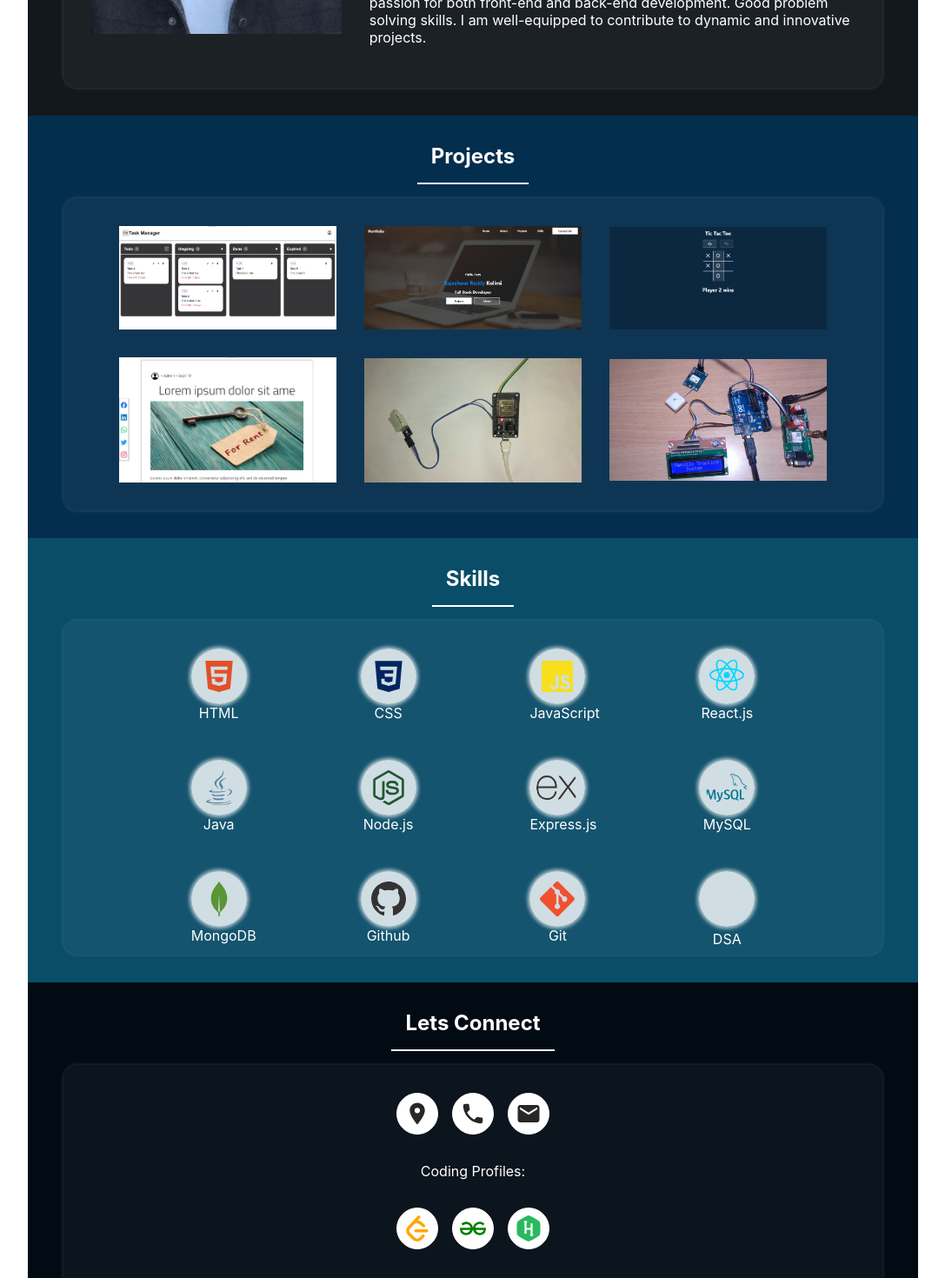
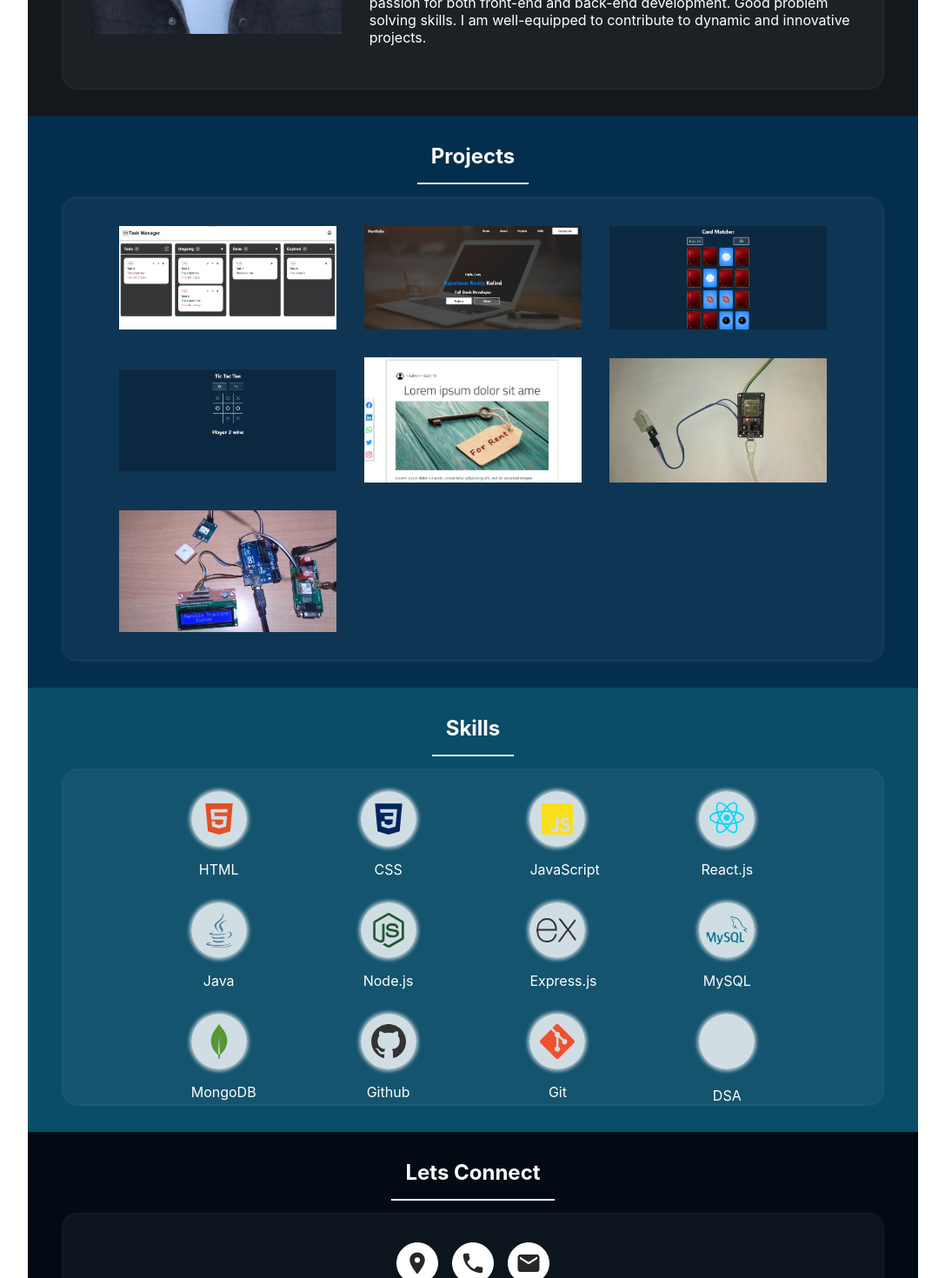
Before and after one commit to RajeshwarReddyKolimi/Portfolio, a React (Create React App) app: page / in a window 1280 px wide. Shown: the part 1302-2772 px from the top of the page at 87% size, without its empty margins (96-1183 px from the left). Built offline with nearby package versions, Linux system fonts and the light colour scheme; some icons are missing.

Commit message:
minor update

```diff
--- a/src/Components/Projects.js
+++ b/src/Components/Projects.js
@@ -35,7 +35,7 @@ export default function Projects() {
         "Git",
         "GitHub",
     ];
-
+    const skills7 = ["HTML", "CSS", "React.js", "JavaScript", "Git", "GitHub"];
     const skills3 = ["HTML", "CSS", "React.js", "JavaScript", "Git", "GitHub"];
     const skills4 = [
         "HTML",
@@ -81,11 +81,20 @@ export default function Projects() {
                 />
                 <ProjectCard
                     showItems={showItems}
+                    imgSrc="/CardMatching.png"
+                    title="Card Matching Game"
+                    skills={skills7}
+                    git="https://github.com/RajeshwarReddyKolimi/card-matching-game"
+                    web="https://card-matching-game-by-rajeshwar.netlify.app/"
+                    description="Card Matching is a single player memory game, which involves memorising and matching pair of cards. This project is built using React.js, HTML, CSS and the game is responsive."
+                />
+                <ProjectCard
+                    showItems={showItems}
                     imgSrc="/TicTacToe.png"
                     title="Tic-Tac-Toe"
                     skills={skills3}
-                    git="https://github.com/RajeshwarReddyKolimi/TicTacToe"
-                    web=""
+                    git="https://github.com/RajeshwarReddyKolimi/Tic-Tac-Toe"
+                    web="https://tic-tac-toe-by-rajeshwar.netlify.app/"
                     description="Tic-Tac-Toe is a classic two player game everyone played atleast once. This is built using React. It uses the basic React concepts in its functionality."
                 />
                 <ProjectCard
--- a/src/Components/Skills.js
+++ b/src/Components/Skills.js
@@ -36,7 +36,7 @@ export default function Skills() {
                         style={{ color: "#e34f26" }}
                         className="skill-icon"
                     />
-                    HTML
+                    <p> HTML</p>{" "}
                 </li>
                 <li
                     className={` skill-item ${
@@ -47,7 +47,7 @@ export default function Skills() {
                         style={{ color: "#002561" }}
                         className="skill-icon"
                     />
-                    CSS
+                    <p> CSS</p>{" "}
                 </li>
                 <li
                     className={` skill-item ${
@@ -58,7 +58,7 @@ export default function Skills() {
                         style={{ color: "#f7df1e" }}
                         className="skill-icon"
                     />
-                    JavaScript
+                    <p> JavaScript</p>{" "}
                 </li>
                 <li
                     className={` skill-item ${
@@ -69,7 +69,7 @@ export default function Skills() {
                         style={{ color: "#00d8ff" }}
                         className="skill-icon"
                     />
-                    React.js
+                    <p> React.js</p>{" "}
                 </li>
                 <li
                     className={` skill-item ${
@@ -80,7 +80,7 @@ export default function Skills() {
                         style={{ color: "#5382a1" }}
                         className="skill-icon"
                     />
-                    Java
+                    <p> Java</p>{" "}
                 </li>
                 <li
                     className={` skill-item ${
@@ -91,7 +91,7 @@ export default function Skills() {
                         style={{ color: "#215732" }}
                         className="skill-icon"
                     />
-                    Node.js
+                    <p> Node.js</p>{" "}
                 </li>
                 <li
                     className={` skill-item ${
@@ -102,7 +102,7 @@ export default function Skills() {
                         style={{ color: "#333333" }}
                         className="skill-icon"
                     />
-                    Express.js
+                    <p> Express.js</p>{" "}
                 </li>
                 <li
                     className={` skill-item ${
@@ -113,7 +113,7 @@ export default function Skills() {
                         style={{ color: "#00758f" }}
                         className="skill-icon"
                     />
-                    MySQL
+                    <p> MySQL</p>{" "}
                 </li>
                 <li
                     className={` skill-item ${
@@ -124,7 +124,7 @@ export default function Skills() {
                         style={{ color: "#589636" }}
                         className="skill-icon"
                     />
-                    MongoDB
+                    <p> MongoDB</p>{" "}
                 </li>
                 <li
                     className={` skill-item ${
@@ -135,7 +135,7 @@ export default function Skills() {
                         style={{ color: "#333" }}
                         className="skill-icon"
                     />
-                    Github
+                    <p> Github</p>{" "}
                 </li>
                 <li
                     className={` skill-item ${
@@ -146,7 +146,7 @@ export default function Skills() {
                         style={{ color: "#F1502F" }}
                         className="skill-icon"
                     />
-                    Git
+                    <p> Git</p>{" "}
                 </li>
                 <li
                     className={` skill-item ${
@@ -157,7 +157,7 @@ export default function Skills() {
                         style={{ color: "#C70039" }}
                         className="skill-icon"
                     />
-                    DSA
+                    <p> DSA</p>{" "}
                 </li>
             </ul>
         </section>
--- a/src/Components/main.css
+++ b/src/Components/main.css
@@ -300,7 +300,7 @@ button {
     justify-items: center;
     gap: 4rem 1rem;
 
-    padding: 2rem;
+    padding: 1.5rem 2rem 2.5rem;
     margin: 1rem auto;
     width: 95%;
     background-color: rgba(255, 255, 255, 0.04);
@@ -321,6 +321,7 @@ button {
     height: 100%;
     border-radius: 50%;
     padding: 0.5rem;
+    margin: 0px;
     display: flex;
     justify-content: center;
     align-items: center;
```
Also changed, not shown: public/CardMatching.png (added), public/TicTacToe.png.
